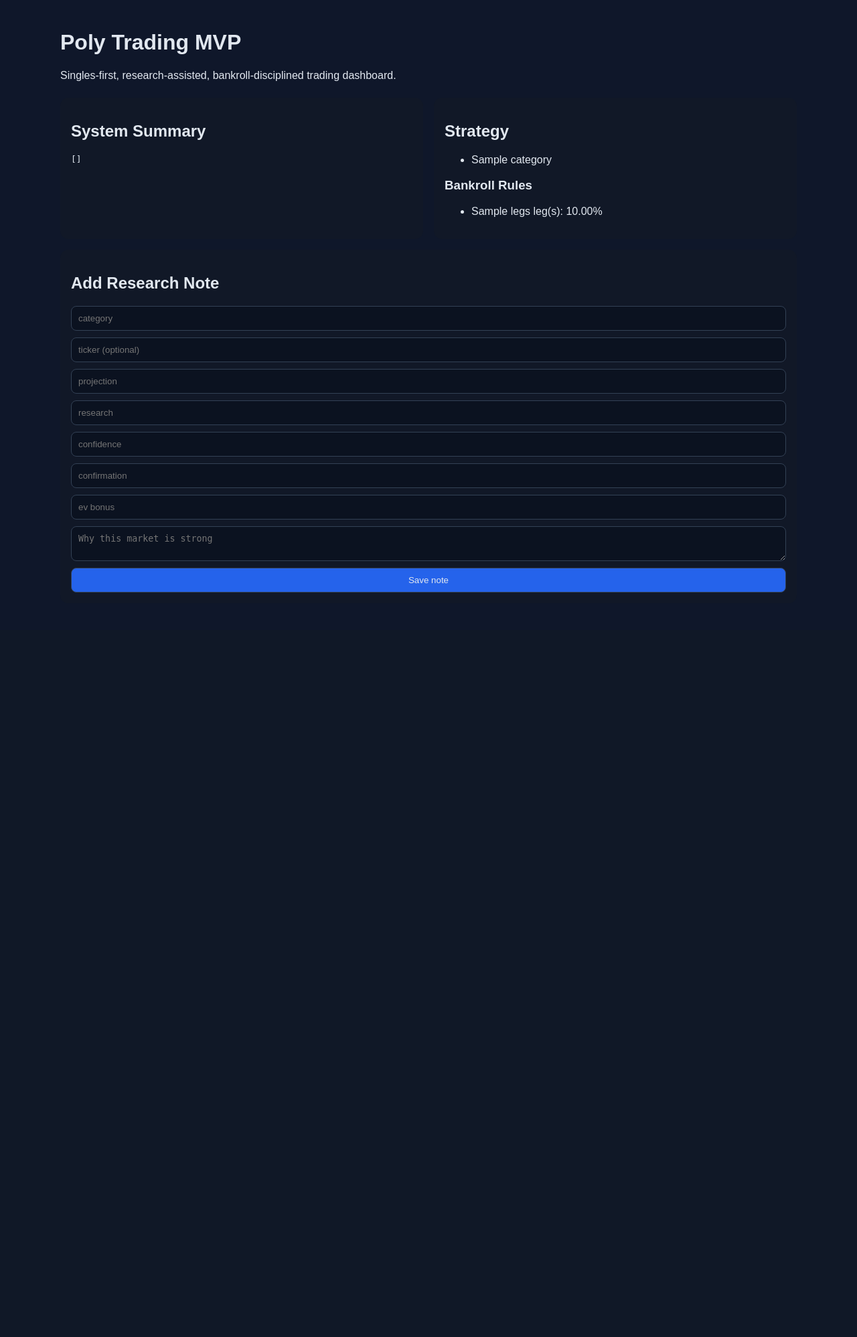
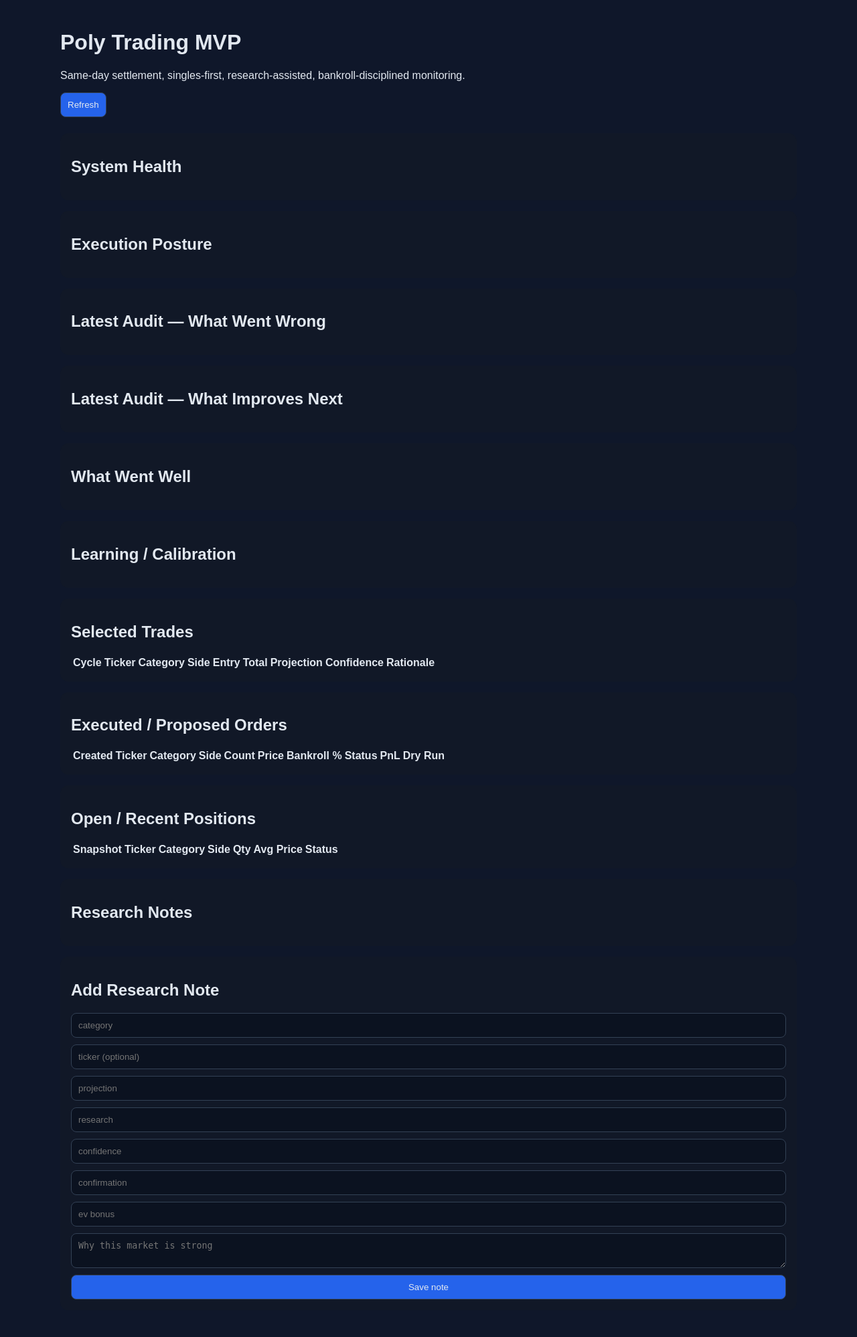
Before and after one commit to bcmcclung21-wq/kalshi-trading-mvp, a Python web app: template app/templates/dashboard.html in a window 1280 px wide. Shown: the whole page at 67% size. Before the commit the page ends 885 px from the top, so only its background shows below. Run offline with Jinja, Linux system fonts and the light colour scheme; the template is opened without the code that fills it: most values are stand-ins (such as "Sample title", 1, 10 or a date in 2020); lists and menus that the app fills with data are empty.

Commit message:
Revise dashboard layout and update headings

```diff
--- a/app/templates/dashboard.html
+++ b/app/templates/dashboard.html
@@ -9,29 +9,119 @@
 <body>
   <main class="shell">
     <header class="hero">
-      <h1>Poly Trading MVP</h1>
-      <p>Singles-first, research-assisted, bankroll-disciplined trading dashboard.</p>
+      <div>
+        <h1>Poly Trading MVP</h1>
+        <p>Same-day settlement, singles-first, research-assisted, bankroll-disciplined monitoring.</p>
+      </div>
+      <div class="hero-actions">
+        <button id="refreshBtn" type="button">Refresh</button>
+      </div>
     </header>
 
-    <section class="grid">
+    <section class="metrics" id="kpis"></section>
+
+    <section class="grid-2">
       <article class="card">
-        <h2>System Summary</h2>
-        <pre id="summary">{{ summary | tojson(indent=2) }}</pre>
+        <h2>System Health</h2>
+        <div id="systemHealth"></div>
+      </article>
+      <article class="card">
+        <h2>Execution Posture</h2>
+        <div id="executionPosture"></div>
+      </article>
+    </section>
+
+    <section class="grid-2">
+      <article class="card">
+        <h2>Latest Audit — What Went Wrong</h2>
+        <div id="latestIssues"></div>
+      </article>
+      <article class="card">
+        <h2>Latest Audit — What Improves Next</h2>
+        <div id="latestImprovements"></div>
+      </article>
+    </section>
+
+    <section class="grid-2">
+      <article class="card">
+        <h2>What Went Well</h2>
+        <div id="whatWentWell"></div>
+      </article>
+      <article class="card">
+        <h2>Learning / Calibration</h2>
+        <div id="learningPanel"></div>
+      </article>
+    </section>
+
+    <section class="card">
+      <h2>Selected Trades</h2>
+      <div class="table-wrap">
+        <table>
+          <thead>
+            <tr>
+              <th>Cycle</th>
+              <th>Ticker</th>
+              <th>Category</th>
+              <th>Side</th>
+              <th>Entry</th>
+              <th>Total</th>
+              <th>Projection</th>
+              <th>Confidence</th>
+              <th>Rationale</th>
+            </tr>
+          </thead>
+          <tbody id="candidatesTable"></tbody>
+        </table>
+      </div>
+    </section>
+
+    <section class="card">
+      <h2>Executed / Proposed Orders</h2>
+      <div class="table-wrap">
+        <table>
+          <thead>
+            <tr>
+              <th>Created</th>
+              <th>Ticker</th>
+              <th>Category</th>
+              <th>Side</th>
+              <th>Count</th>
+              <th>Price</th>
+              <th>Bankroll %</th>
+              <th>Status</th>
+              <th>PnL</th>
+              <th>Dry Run</th>
+            </tr>
+          </thead>
+          <tbody id="ordersTable"></tbody>
+        </table>
+      </div>
+    </section>
+
+    <section class="grid-2">
+      <article class="card">
+        <h2>Open / Recent Positions</h2>
+        <div class="table-wrap">
+          <table>
+            <thead>
+              <tr>
+                <th>Snapshot</th>
+                <th>Ticker</th>
+                <th>Category</th>
+                <th>Side</th>
+                <th>Qty</th>
+                <th>Avg Price</th>
+                <th>Status</th>
+              </tr>
+            </thead>
+            <tbody id="positionsTable"></tbody>
+          </table>
+        </div>
       </article>
 
       <article class="card">
-        <h2>Strategy</h2>
-        <ul>
-          {% for category in categories %}
-          <li>{{ category }}</li>
-          {% endfor %}
-        </ul>
-        <h3>Bankroll Rules</h3>
-        <ul>
-          {% for legs, pct in bankroll_rules.items() %}
-          <li>{{ legs }} leg(s): {{ "%.2f"|format(pct * 100) }}%</li>
-          {% endfor %}
-        </ul>
+        <h2>Research Notes</h2>
+        <div id="notesPanel"></div>
       </article>
     </section>
 
@@ -50,6 +140,10 @@
       </form>
     </section>
   </main>
+
+  <script>
+    window.__INITIAL_DASHBOARD__ = {{ dashboard | tojson }};
+  </script>
   <script src="/static/app.js"></script>
 </body>
 </html>
```
